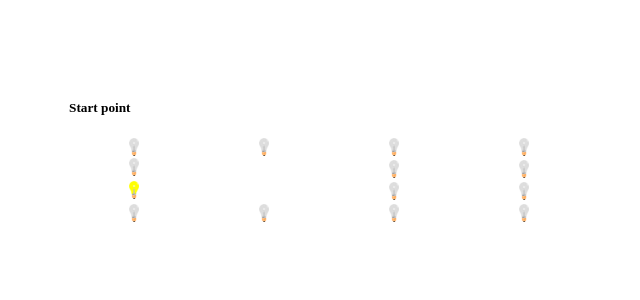
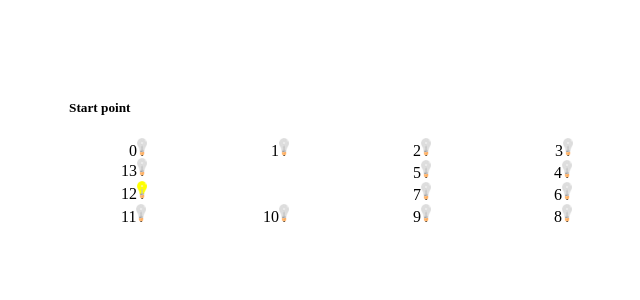
Before and after one commit to annguyenict172/ev3-auto-truck, an Angular app in the folder client/: page / in a window 1280 px wide. Shown: the top 300 px of the page, without its empty margins (281-921 px from the left). Built offline with nearby package versions, Linux system fonts and the light colour scheme; no server answers.

Commit message:
add image bulb

```diff
--- a/client/src/app/bot/bot.component.css
+++ b/client/src/app/bot/bot.component.css
@@ -9,16 +9,21 @@
 }
 
 #bulb4, #bulb6, #bulb8 {
-  margin-left: 510px;
+  margin-left: 545px;
   display: inline;
 }
 
-#bulb5, #bulb7, #bulb9, #bulb10, #bulb11 {
-  margin-left: -140px;
+#bulb5, #bulb7, #bulb9 {
+  margin-left: -163px;
+  display: inline;
+}
+
+#bulb10, #bulb11{
+  margin-left: -172px;
   display: inline;
 }
 #bulb12, #bulb13 {
   display: block;
   margin-top: -45px;
-  margin-left: 120px;
+  margin-left: 112px;
 }
--- a/client/src/app/bot/bot.component.html
+++ b/client/src/app/bot/bot.component.html
@@ -6,7 +6,7 @@
   </div>
  <div style="width: 600px">
    <div style="" *ngFor="let id of srcImage; let i = index" id='bulb{{i}}'>
-     <img [src]="srcImage[i]" width="10" height="18">
+     {{i}}<img [src]="srcImage[i]" width="10" height="18">
    </div>
  </div>
 </div>
```
